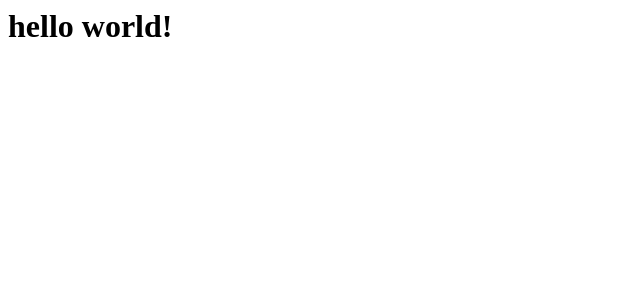
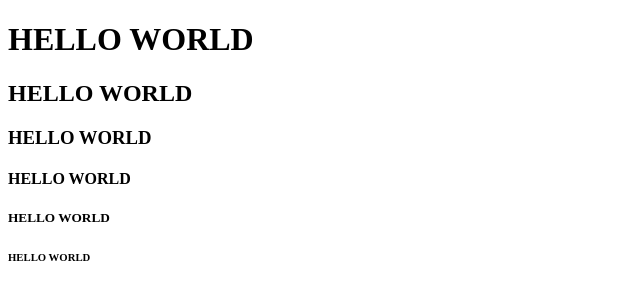
Before and after one commit to HJ0623/first, a plain HTML site: page index.html in a window 1280 px wide. Shown: the whole page, without its empty margins (0-640 px from the left). Drawn offline with Linux system fonts and the light colour scheme.

Commit message:
index.html 수정

```diff
--- a/index.html
+++ b/index.html
@@ -1 +1,19 @@
-<h1>hello world!</h1>
+<!DOCTYPE html>
+<html lang="en">
+<head>
+    <meta charset="UTF-8">
+    <meta name="viewport" content="width=device-width, initial-scale=1.0">
+    <title>Document</title>
+</head>
+<body>
+    <h1>HELLO WORLD</h1>
+    <h2>HELLO WORLD</h2>
+    <h3>HELLO WORLD</h3>
+    <h4>HELLO WORLD</h4>
+    <h5>HELLO WORLD</h5>
+    <h6>HELLO WORLD</h6>
+
+
+
+</body>
+</html>
```
